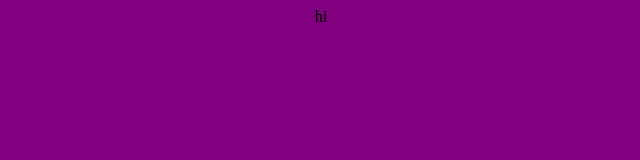
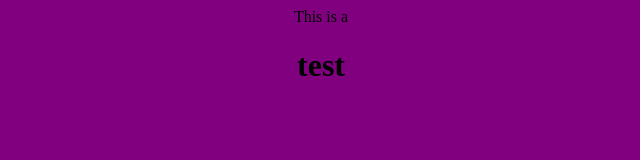
Before and after one commit to mikeromero4/calendar, a plain HTML site: page index.html in a window 1280 px wide. Shown: the whole page, without its empty margins (319-959 px from the left). Drawn offline with Linux system fonts and the light colour scheme.

Commit message:
Update index.html

```diff
--- a/index.html
+++ b/index.html
@@ -1,5 +1,5 @@
 <link rel="stylesheet" type="text/css" href="style.css">
 
 <div id='calender'>
-hi
+  This is a <h1> test </h1>
 <script src="calendar.js">
```
